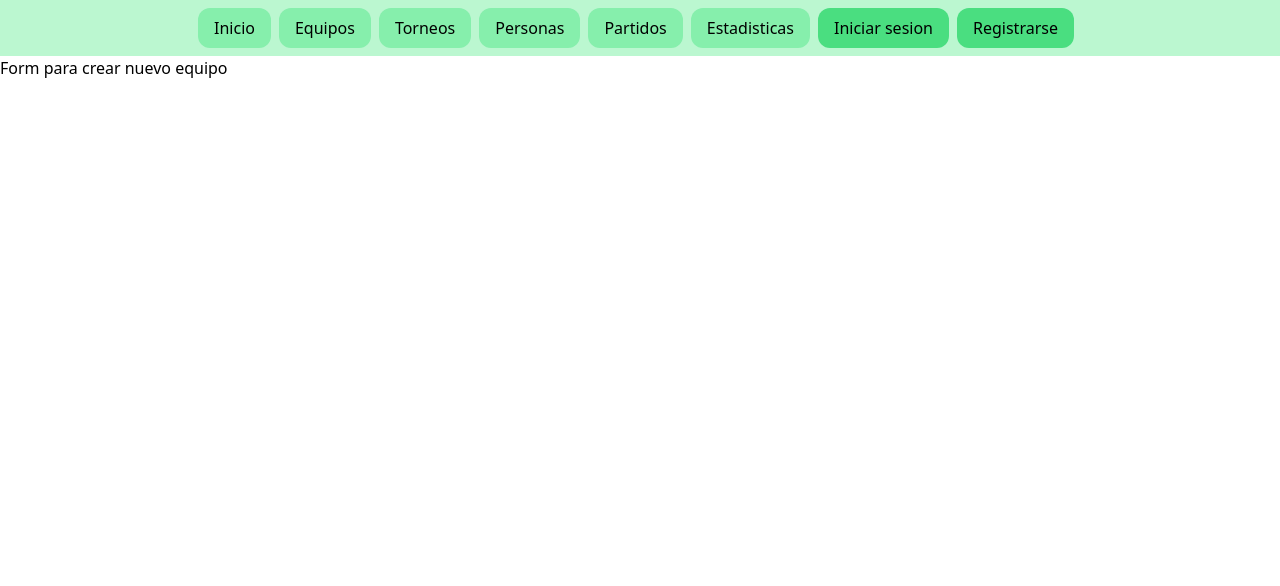
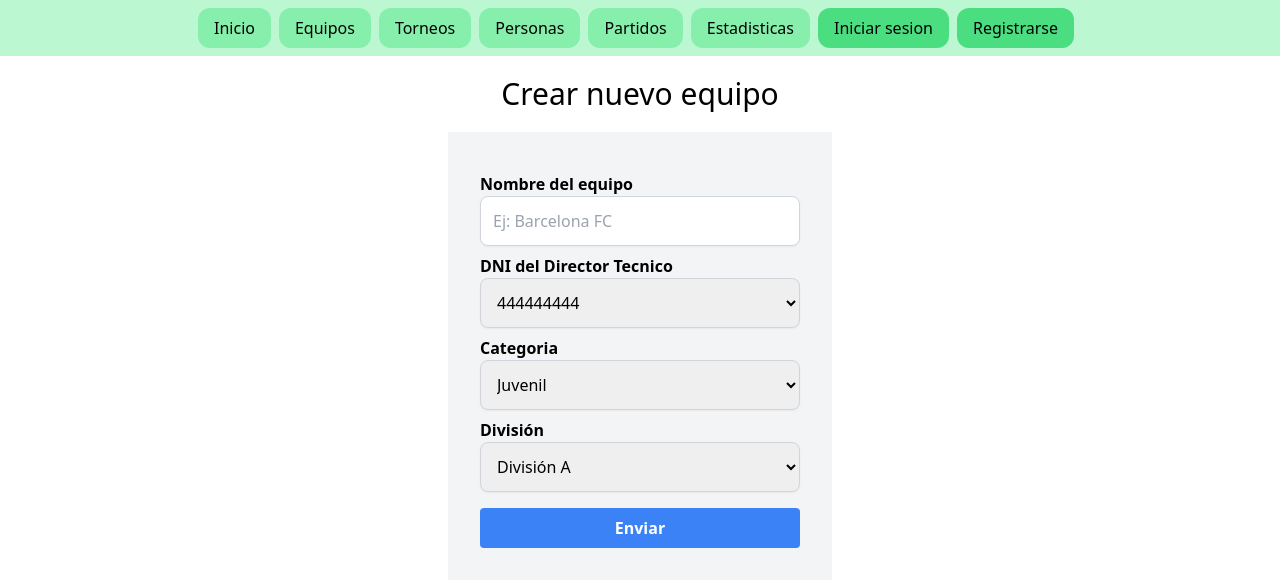
Before and after one commit to GonzaAhrexd/Asociacion-Futbol-Proyecto-UTN, a Next.js app: page /equipos/nuevo in a window 1280 px wide. Shown: the top 586 px of the page. Built offline with nearby package versions, Linux system fonts and the light colour scheme; no server answers.

Commit message:
Empece con el form para crear equipo

```diff
--- a/src/app/equipos/nuevo/page.tsx
+++ b/src/app/equipos/nuevo/page.tsx
@@ -1,5 +1,122 @@
-export default function nuevoEquipo(){
-    return(
-        <h1>Form para crear nuevo equipo</h1>
-    );
+'use client'
+import { useForm } from 'react-hook-form';
+import InputText from '@/components/Inputs/InputText';
+
+type EquipoFormValues = {
+  nombre: string;
+  dni_dt: number;
+  categoria: string;
+  division: string; // Campo para la división
+};
+
+export default function NuevoEquipo() {
+  const { register, handleSubmit, setValue, formState: { errors } } = useForm<EquipoFormValues>();
+
+//   Obtener los dts de la base de datos para luego en el select seleccionar uno y guardar su dni para la tabla del equipo como pk fk
+  const dts = ["dt1", "dt2", "dt3"]
+
+
+  const onSubmit = async (data: EquipoFormValues) => {
+    try {
+        alert('Datos del equipo enviados correctamente')
+      console.log(data); // Muestra los datos del formulario
+    } catch (error) {
+      console.error('Error al crear la categoría:', error.message);
+    }
+  };
+
+  return (
+    <div className=' flex flex-col items-center'>
+      <h1 className='text-3xl my-5'>Crear nuevo equipo</h1>
+
+      <form
+        className="bg-gray-100 w-96 flex flex-col p-8"
+        onSubmit={handleSubmit(onSubmit)}
+      >
+
+        {/* Input para el nombre del equipo */}
+        <InputText
+          campo="Nombre del equipo"
+          placeholder="Ej: Barcelona FC"
+          type="text"
+          nombre="nombre"
+          register={register}
+          setValue={setValue}
+          errors={errors.nombre}
+          require
+        />
+
+        {/* Select para elegir la división */}
+       <div className="mt-2">
+          <label className="block font-semibold" htmlFor="dni_dt">
+            DNI del Director Tecnico
+          </label>
+          <select
+            id="dni_dt"
+            {...register("dni_dt", { required: "Seleccione un dni de DT" })}
+            className={`block text-black w-full p-3 border border-gray-300 rounded-lg shadow-sm focus:outline-none focus:ring-2 focus:ring-green-900 ${
+              errors.dni_dt ? 'mt-1 text-red-600' : ''
+            }`}
+          >
+            <option value="A">444444444</option>
+            <option value="B">555555555</option>
+            <option value="C">666666666</option>
+          </select>
+          {errors.dni_dt && (
+            <p className="text-red-500 text-xs italic">{errors.dni_dt.message}</p>
+          )}
+        </div>
+
+       {/* Select para elegir la división */}
+       <div className="mt-2">
+          <label className="block font-semibold" htmlFor="categoria">
+            Categoria
+          </label>
+          <select
+            id="categoria"
+            {...register("categoria", { required: "Seleccione una categoria" })}
+            className={`block text-black w-full p-3 border border-gray-300 rounded-lg shadow-sm focus:outline-none focus:ring-2 focus:ring-green-900  ${
+              errors.categoria ? 'border-red-500' : ''
+            }`}
+          >
+            <option value="A">Juvenil</option>
+            <option value="B">Mayores</option>
+            <option value="C">Jubilados</option>
+          </select>
+          {errors.categoria && (
+            <p className="text-red-500 text-xs italic">{errors.categoria.message}</p>
+          )}
+        </div>
+
+        {/* Select para elegir la división */}
+        <div className="mb-4 mt-2">
+          <label className="block font-semibold" htmlFor="division">
+            División
+          </label>
+          <select
+            id="division"
+            {...register("division", { required: "Seleccione una división" })}
+            className={`block text-black w-full p-3 border border-gray-300 rounded-lg shadow-sm focus:outline-none focus:ring-2 focus:ring-green-900  ${
+              errors.division ? 'border-red-500' : ''
+            }`}
+          >
+            <option value="A">División A</option>
+            <option value="B">División B</option>
+            <option value="C">División C</option>
+          </select>
+          {errors.division && (
+            <p className="text-red-500 text-xs italic">{errors.division.message}</p>
+          )}
+        </div>
+
+        {/* Botón de envío */}
+        <button
+          type="submit"
+          className="bg-blue-500 hover:bg-blue-700 text-white font-bold py-2 px-4 rounded"
+        >
+          Enviar
+        </button>
+      </form>
+    </div>
+  );
 }
--- a/src/components/Inputs/InputText.tsx
+++ b/src/components/Inputs/InputText.tsx
@@ -25,7 +25,7 @@ export default function InputText({width,  campo, placeholder, type, nombre, reg
 
 
   return (
-    <div className='flex flex-col'>
+    <div className='flex flex-col mt-2'>
     {
       <label className={"block font-semibold"}>
         {campo}
--- a/src/components/NavBar/NavBar.tsx
+++ b/src/components/NavBar/NavBar.tsx
@@ -37,7 +37,7 @@ function navBar() {
       {user ? (
         <>
           <button
-            className="text-white bg-red-900 px-4 py-2 rounded-xl mr-2"
+            className="text-white bg-red-700 px-4 py-2 rounded-xl mr-2"
             onClick={() => {
               signOut({ callbackUrl: "/login" });
             }}
```
